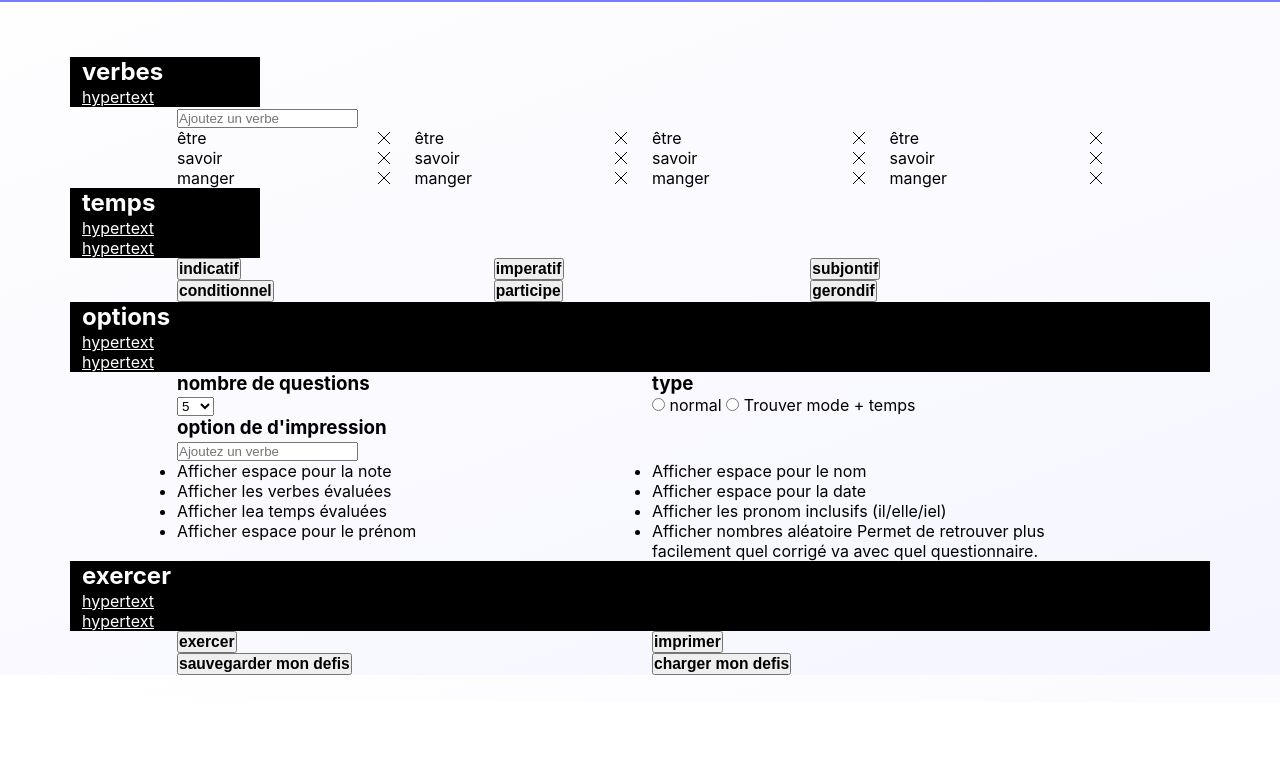
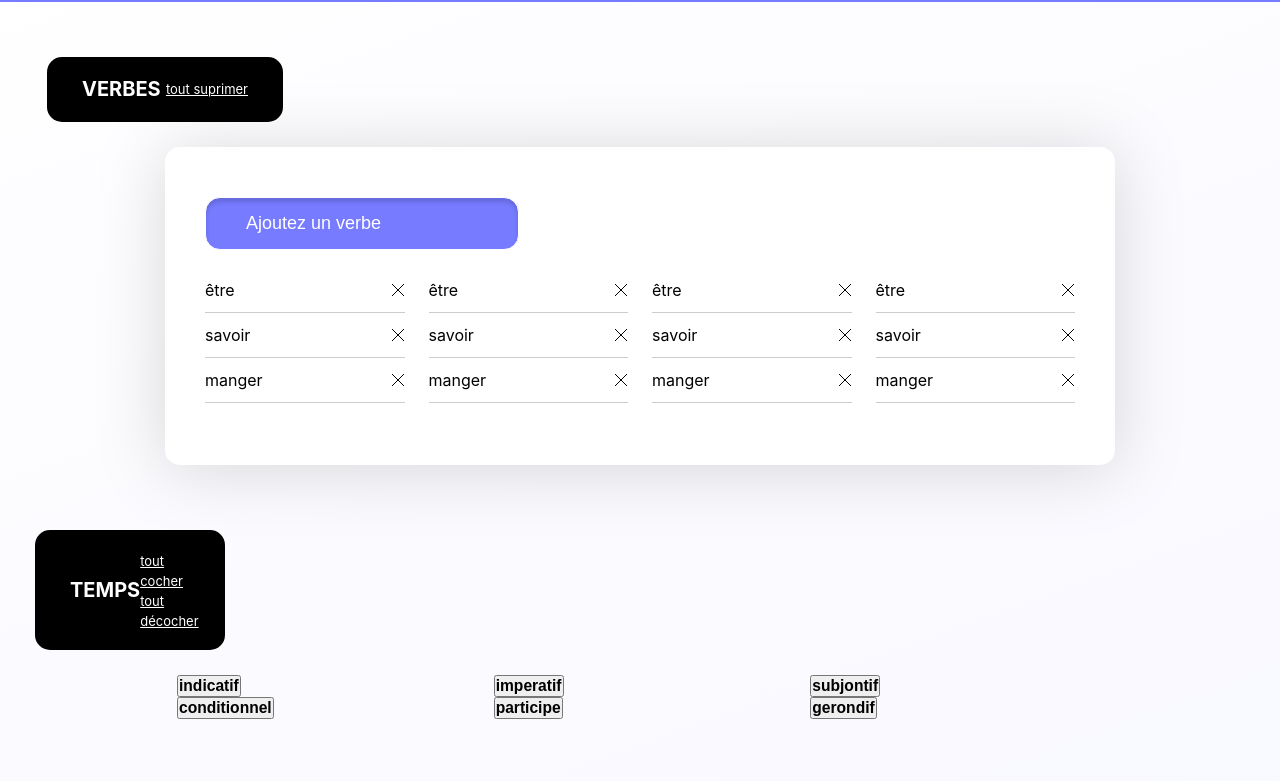
Before and after one commit to liamkohler/tatitotu-code, a website built with Parcel: page src/index.html in a window 1280 px wide. Shown: the part 98-879 px from the top of the page. Before the commit the page ends 800 px from the top, so only its background shows below. Built offline with nearby package versions, Linux system fonts and the light colour scheme.

Commit message:
section verbes

```diff
--- a/src/index.html
+++ b/src/index.html
@@ -19,7 +19,7 @@
             <div class="menu-separation"></div>
             <a class="menu-cta" href="#">Accueil</a>
             <div class="menu-separation"></div>
-            <a class="menu-cta" href="#">
+            <a class="menu-cta menu-help" href="#">
               Help <img src="img/help.svg" alt="I" />
             </a>
           </div>
@@ -27,21 +27,17 @@
       </div>
     </header>
     <main>
-      <div class="container">
+      <div class="container l-title">
         <div class="row">
           <div class="col-2">
-            <div class="row">
             <div class="title-container">
-                <div class="col title"><h2>verbes</h2></div>
-                <div class="col">
-                  <a class="title-cta" href="#">hypertext</a>
+              <h2>verbes</h2>
+              <a class="title-cta" href="#">tout suprimer</a>
             </div>
           </div>
         </div>
       </div>
-        </div>
-      </div>
-      <div class="container verb-section">
+      <div class="container verb-section l-seciton">
         <div class="row">
           <div class="col-10 offset-1 verb-container">
             <div class="row">
@@ -128,23 +124,23 @@
           </div>
         </div>
       </div>
-      <div class="container">
+      <div class="container l-title">
         <div class="row">
           <div class="col-2">
             <div class="row">
               <div class="title-container">
                 <div class="col title"><h2>temps</h2></div>
                 <div class="col">
-                  <a class="title-cta" href="#">hypertext</a>
+                  <a class="title-cta" href="#">tout cocher</a>
                   <br />
-                  <a class="title-cta" href="#">hypertext</a>
+                  <a class="title-cta" href="#">tout décocher</a>
                 </div>
               </div>
             </div>
           </div>
         </div>
       </div>
-      <div class="container temps-section">
+      <div class="container temps-section l-seciton">
         <div class="row">
           <div class="col-10 offset-1 l-button-container">
             <div class="row">
@@ -170,21 +166,21 @@
           </div>
         </div>
       </div>
-      <div class="container title-container">
+      <div class="container l-title">
         <div class="row">
           <div class="col-2">
             <div class="row">
+              <div class="title-container">
                 <div class="col title"><h2>options</h2></div>
                 <div class="col">
-                <a class="title-cta" href="#">hypertext</a>
-                <br />
-                <a class="title-cta" href="#">hypertext</a>
+                  <a class="title-cta" href="#">réinitialiser</a>
                 </div>
               </div>
             </div>
           </div>
         </div>
-      <div class="container option-section">
+      </div>
+      <div class="container option-section l-seciton">
         <div class="row">
           <div class="col-5 offset-1 option-question-amount">
             <h3>nombre de questions</h3>
@@ -218,7 +214,7 @@
               <div class="col-9"></div>
               <div class="col-3">
                 <div class="textfield">
-                  <input type="text" placeholder="Ajoutez un verbe" />
+                  <input type="text" placeholder="Defis de conjugaison" />
                 </div>
               </div>
               <div class="col-9"></div>
@@ -248,21 +244,21 @@
           </div>
         </div>
       </div>
-      <div class="container title-container">
+      <div class="container l-title">
         <div class="row">
           <div class="col-2">
             <div class="row">
+              <div class="title-container">
                 <div class="col title"><h2>exercer</h2></div>
                 <div class="col">
-                <a class="title-cta" href="#">hypertext</a>
-                <br />
                   <a class="title-cta" href="#">hypertext</a>
                 </div>
               </div>
             </div>
           </div>
         </div>
-      <div class="container exercer-section">
+      </div>
+      <div class="container exercer-section l-seciton">
         <div class="row">
           <div class="col-10 offset-1">
             <div class="row">
--- a/src/scss/_base.scss
+++ b/src/scss/_base.scss
@@ -1,13 +1,8 @@
-/* ====================================
-// css variables
-// ==================================== */
-
-:root {
-}
-
-/* ====================================
-// reset rules
-// ==================================== */
+$title: #000000;
+$dark-blue: #767bff;
+$button-blue: #e9e6ff;
+$hover: #aaadff;
+$section-background: #fff;
 
 * {
   box-sizing: border-box;
@@ -39,6 +34,72 @@ video {
   vertical-align: middle;
 }
 
-/* ====================================
-// base rules
-// ==================================== */
+body {
+  background: linear-gradient(
+    160deg,
+    rgba(255, 255, 255, 1) 0%,
+    rgba(245, 245, 255, 1) 100%
+  );
+  font-family: inter;
+}
+
+header {
+  background-color: $dark-blue;
+}
+
+h1 {
+  text-transform: uppercase;
+  font-weight: 500;
+  font-size: 30px;
+}
+
+h2 {
+  font-size: 20px;
+  text-transform: uppercase;
+}
+
+img {
+  max-width: 100px;
+}
+
+input {
+  color: $section-background;
+  font-size: 18px;
+  padding: 15px 40px;
+  margin-bottom: 30px;
+  border-radius: 15px;
+  border: none;
+  background: $dark-blue;
+  box-shadow: 0px 4px 4px 0px rgba(0, 0, 0, 0.15) inset;
+}
+
+input[type="text"] {
+  border: 1px solid $section-background;
+  -webkit-transition: 0.2s;
+  transition: 0.3s;
+  outline: none;
+}
+
+input[type="text"]:focus {
+  border: 1px solid #000;
+}
+
+::placeholder {
+  color: $section-background;
+}
+
+li {
+  border: #000;
+}
+
+// .row + .row {
+//   margin-top: 16px;
+// }
+
+// .row > .col,
+// .row > [class^="col-"] {
+//   padding-top: 12px;
+//   padding-bottom: 12px;
+//   background-color: rgba(86, 61, 124, 0.15);
+//   border: 1px solid rgba(86, 61, 124, 0.2);
+// }
--- a/src/scss/_layout.scss
+++ b/src/scss/_layout.scss
@@ -13,3 +13,11 @@
 
 .l-exercer-button {
 }
+
+.l-title {
+  margin-bottom: 25px;
+}
+
+.l-seciton {
+  margin-bottom: 65px;
+}
--- a/src/scss/main.scss
+++ b/src/scss/main.scss
@@ -9,9 +9,6 @@
 
 @import "modules/button";
 //button
-
-@import "modules/textfield";
-//textfield
 
 @import "modules/verb";
 //verb-container; verb-list;
@@ -25,44 +22,3 @@
 //option-impression-list-presition
 
 @import "modules/exercer";
-
-// .row + .row {
-//   margin-top: 16px;
-// }
-
-// .row > .col,
-// .row > [class^="col-"] {
-//   padding-top: 12px;
-//   padding-bottom: 12px;
-//   background-color: rgba(86, 61, 124, 0.15);
-//   border: 1px solid rgba(86, 61, 124, 0.2);
-// }
-
-$title: #000000;
-$dark-blue: #767bff;
-$button-blue: #e9e6ff;
-$hover: #aaadff;
-
-body {
-  background: rgb(255, 255, 255);
-  background: linear-gradient(
-    160deg,
-    rgba(255, 255, 255, 1) 0%,
-    rgba(245, 245, 255, 1) 100%
-  );
-  font-family: inter;
-}
-
-header {
-  background-color: $dark-blue;
-}
-
-h1 {
-  text-transform: uppercase;
-  font-weight: 500;
-  font-size: 30px;
-}
-
-img {
-  max-width: 100px;
-}
--- a/src/scss/modules/_header.scss
+++ b/src/scss/modules/_header.scss
@@ -7,7 +7,7 @@
 
 .menu-cta {
   text-decoration: none;
-  font-size: 20wpx;
+  font-size: 20px;
   display: flex;
 }
 
@@ -15,3 +15,8 @@
   padding: 25px 1px;
   background-color: rgba(#000000, 0.1);
 }
+
+.menu-help {
+  display: flex;
+  gap: 3px;
+}
--- a/src/scss/modules/_title.scss
+++ b/src/scss/modules/_title.scss
@@ -1,10 +1,14 @@
-$title: #000;
-
 .title-container {
   background-color: $title;
   color: #fff;
+  border-radius: 15px;
+  padding: 20px 35px;
+  margin: 0 -35px;
+  display: flex;
+  align-items: center;
+  justify-content: space-between;
 }
-.title {
+
+.title-cta {
+  font-size: 13px;
 }
-.title-cta {
-}
--- a/src/scss/modules/_verb.scss
+++ b/src/scss/modules/_verb.scss
@@ -1,6 +1,19 @@
+.verb-section {
+}
+
+.verb-container {
+  background-color: $section-background;
+  filter: drop-shadow(0px 4px 34px rgba(0, 0, 0, 0.15));
+  padding: 50px 40px;
+  border-radius: 15px;
+}
+
 .verb-list {
   li {
     display: flex;
     justify-content: space-between;
+    border-bottom: #0003 solid 1px;
+    margin-bottom: 12px;
+    padding-bottom: 12px;
   }
 }
```
Also changed, not shown: src/img/exercer-title-background.svg (added), src/img/option-title-background.svg (added), src/img/temps-title-background.svg (added), src/img/verbe-title-background.svg (added), src/scss/modules/_textfield.scss (deleted), 3 other files. Lines whose indentation alone changed are shown as unchanged.
